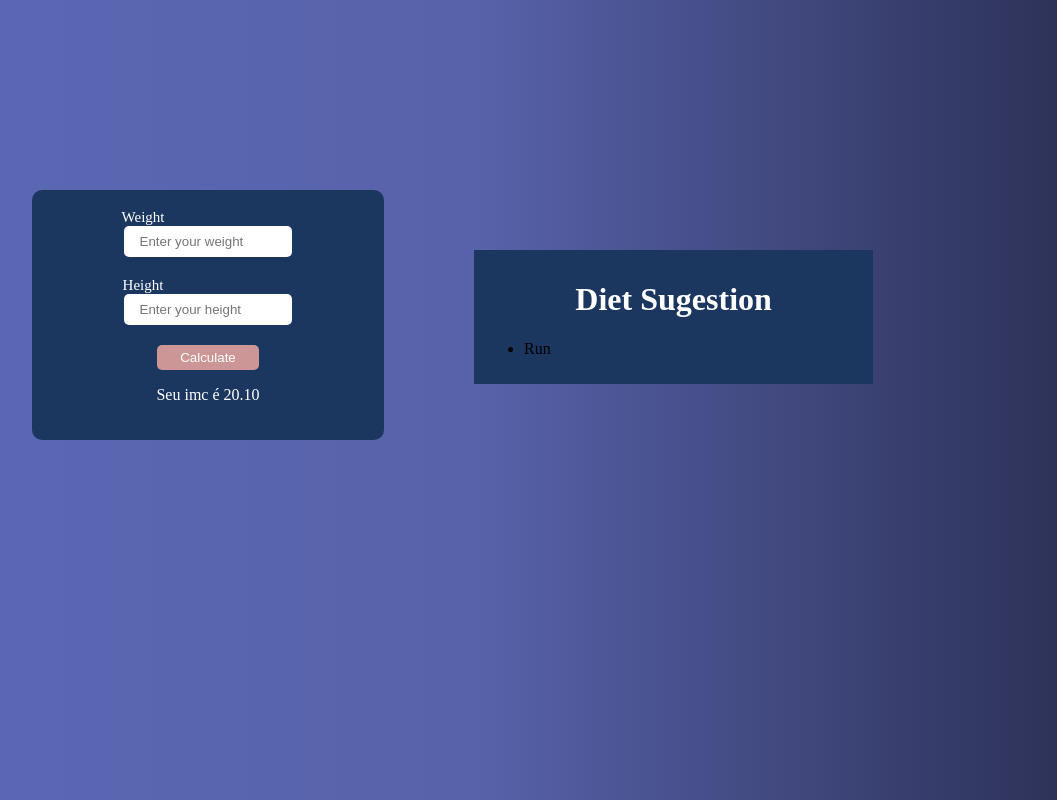
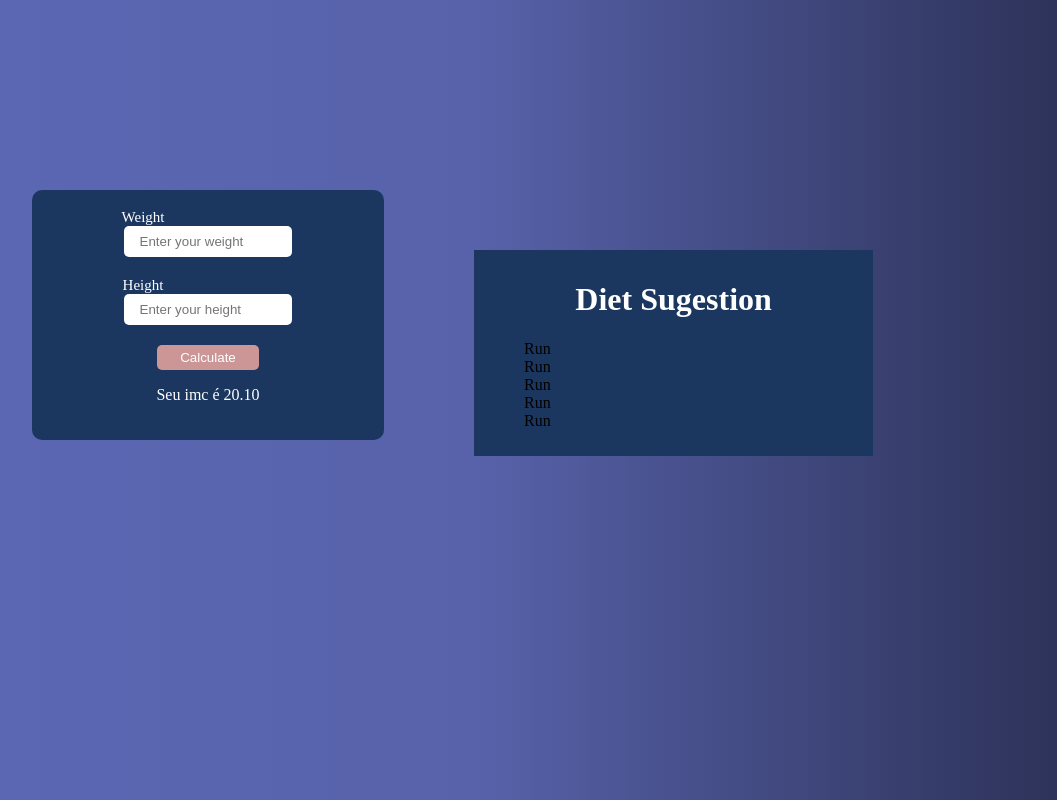
Before and after one commit to vicenteprogammer/imc-caculator-with-IA, a React (Vite) app in the folder front-end/: page / in a window 1280 px wide. Shown: the whole page, without its empty margins (166-1223 px from the left). Built offline with nearby package versions, Linux system fonts and the light colour scheme; a web font is replaced by a local one.

Commit message:
Update a result box

```diff
--- a/front-end/src/components/ListRecomend/ListRecomend.tsx
+++ b/front-end/src/components/ListRecomend/ListRecomend.tsx
@@ -1,9 +1,13 @@
-
+import style from './styles.module.css'
 
 const ListRecomend = () =>{
     return(
         <div>
-            <ul>
+            <ul className={style.listStyle}>
+                <li>Run</li>
+                <li>Run</li>
+                <li>Run</li>
+                <li>Run</li>
                 <li>Run</li>
             </ul>
         </div>
--- a/front-end/src/components/ListRecomend/styles.module.css
+++ b/front-end/src/components/ListRecomend/styles.module.css
@@ -0,0 +1,3 @@
+.listStyle{
+    list-style: none;
+}
```
